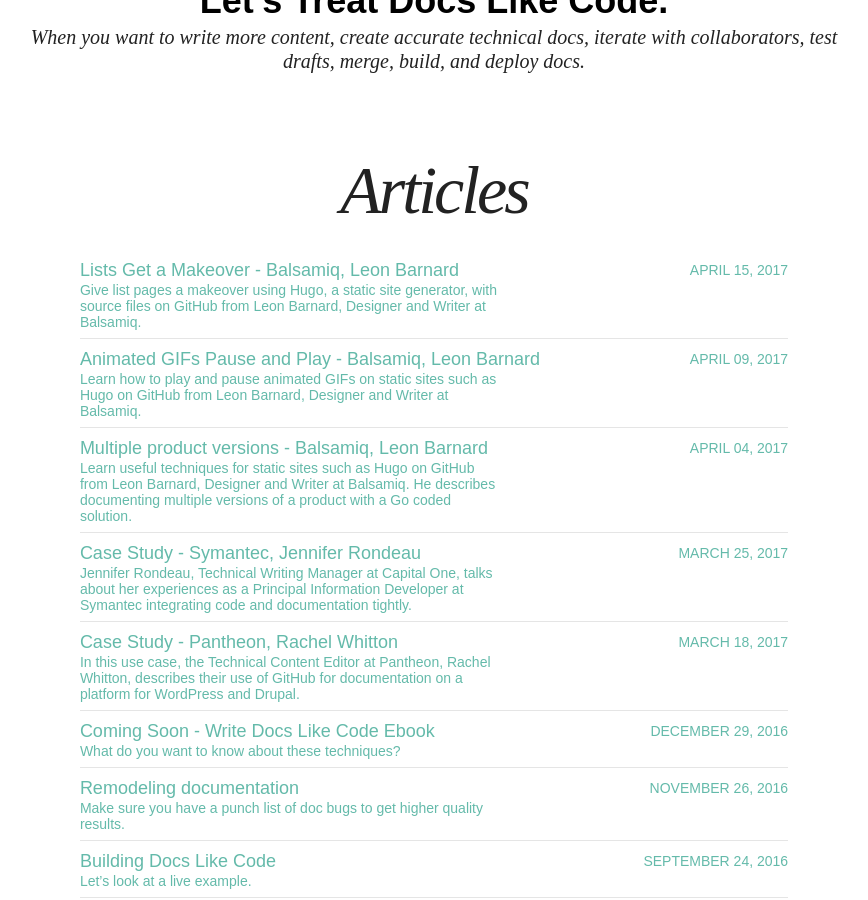
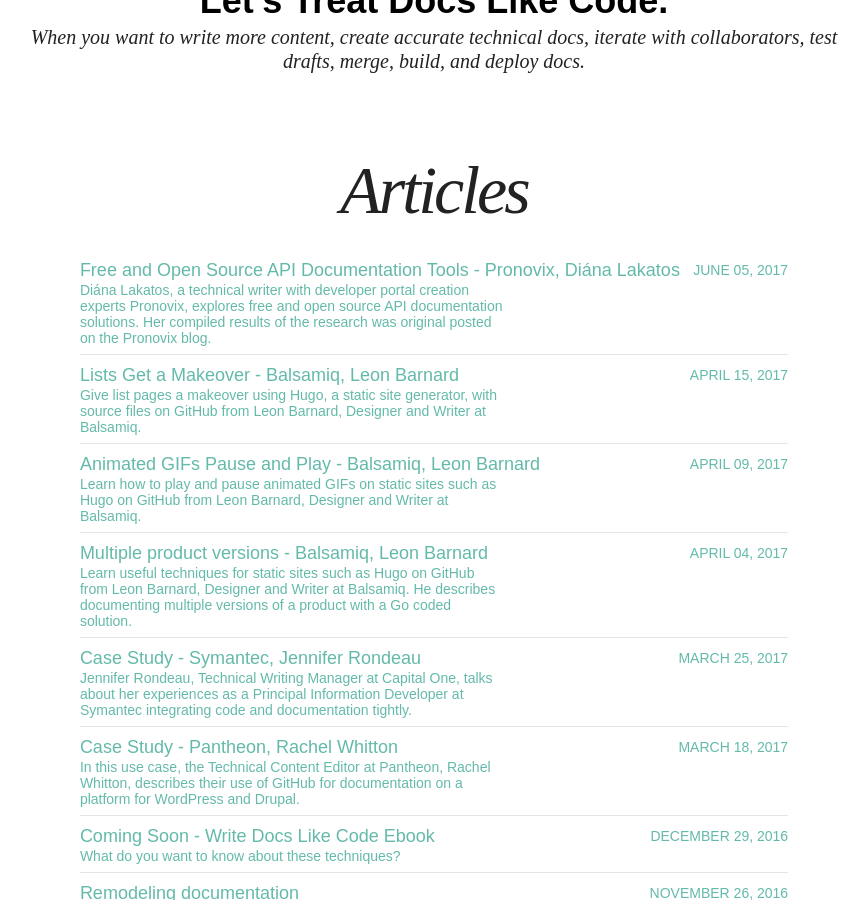
Before and after one commit to justwriteclick/docslikecode, a Jekyll site: the page built from articles/index.md, in a window 1280 px wide and 900 px high, scrolled down 442 px. Shown: the whole window, without its empty margins (206-1074 px from the left). Built offline with Jekyll 4.4.1, drawn with Linux system fonts in a browser that asks for light colours; nearby versions of some CDN libraries; some of the changed lines change nothing that is shown.

Commit message:
Adds draft of post from Diana Lakatos, Pronovix

```diff
--- a/_data/authors.yml
+++ b/_data/authors.yml
@@ -20,3 +20,9 @@
   github: //github.com/balsamiqLeon
   twitter: leonbarnard
   bio: "Designer and Writer"
+
+diana_lakatos:
+  name: Diána Lakatos
+  avatar: https://pronovix.com/sites/default/files/styles/526x526/public/diana_lakatos.png
+  twitter:
+  bio: "Senior Technical Writer"
--- /dev/null
+++ b/_posts/articles/2017-06-05-free-open-source-api-doc-tools.md
@@ -0,0 +1,298 @@
+---
+layout: post
+title: Free and Open Source API Documentation Tools - Pronovix, Diána Lakatos
+excerpt: "Diána Lakatos, a technical writer with developer portal creation experts Pronovix, explores free and open source API documentation solutions. Her compiled results of the research was original posted on the Pronovix blog."
+modified: Mon Jun  5 20:14:08 MDT 2017
+categories: articles
+author: diana_lakatos
+tags: [case study, balsamiq, static sites, use case, wireframes, github, docs, repos, hugo, tools, gif, animated gifs]
+image:
+  feature: api-documentation.png
+  credit: Diána Lakatos, Pronovix
+  creditlink: https://pronovix.com
+comments: true
+share: true
+---
+
+Open source API documentation generators
+========================================
+
+API providers describe their API’s functionalities with **specifications and definitions**, like OpenAPI/Swagger, RAML, API Blueprint, I/O Docs or WSDL. **API documentation solutions** convert these definitions into a structured, easy to use API documentation for developers.
+
+*API documentation tools are sometimes named after the type of definition they take, e.g. Swagger generates API documentation from Swagger definitions. They also often include the definition in their naming, e.g. RAML 2 HTML.*
+
+API documentation generators using the Swagger/OpenAPI specification
+--------------------------------------------------------------------
+
+The Swagger specification is a powerful definition format that describes RESTful APIs. It maps all the resources and operations associated with a RESTful interface and makes it easier to develop and consume an API.
+
+Recently the Swagger standard changed its name to Open API, you can find out more about the initiative at the [Open API Initiative](https://www.openapis.org/) website. As a leading standard Swagger/OpenAPI has accumulated a large range of API documentation generators that use the specification format.
+
+### Swagger
+
+[Swagger](http://swagger.io/) is a complete framework for describing, producing, consuming, and visualizing RESTful web services.
+
+Use the Swagger ecosystem to create your API documentation: document APIs with JSON using the Swagger spec, and use the Web UI to dynamically convert it into API documentation in a web page. Your API documentation will be displayed through the Swagger UI, which provides a well-structured and good-looking interface.
+
+<img src="../images/pronovix/swagger_ui_example.png" alt="Swagger UI example" width="800" />
+
+Example of an API documentation displayed with the Swagger UI
+
+Swagger is free to use, licensed under the [Apache 2.0 License](https://www.apache.org/licenses/LICENSE-2.0). You can find all Swagger-related public tools under the [swagger-api GitHub account](https://github.com/swagger-api).
+
+Many [open source projects](http://swagger.io/open-source-integrations/) and [commercial vendors](http://swagger.io/commercial-tools/) provide Swagger integrations, so make sure to check out the list of available solutions before building new tooling - there is a big chance you will find an existing solution that fits the needs of your project.
+
+As today’s leading API ecosystem, it’s also the best documented and supported. Should you decide to document your APIs with Swagger, you can find plenty of resources, tutorials, examples and help online.
+
+### DapperDox
+
+With [DapperDox](http://dapperdox.io/) you can author readable guides and have them form part of a cohesive set of documentation along with the API specifications: You can inject relevant documentation into the rendered specification page.
+
+<img src="../images/pronovix/dapperdox_overview.png" alt="DapperDox Overview" width="800" />
+
+To create your API documentation with DapperDox, point DapperDox at your **OpenAPI/Swagger** specifications, add some documentation in **Markdown** and let DapperDox do the rest.
+
+### ReDoc
+
+[ReDoc](https://github.com/Rebilly/ReDoc) uses the OpenAPI specification and generates a responsive site with a three-panel design. It pulls markdown headings from the OpenAPI description field into the side menu, and supports deep linking.
+
+ReDoc aims to make deployment extremely easy, provides a wide support for OpenAPI objects, and offers interactive documentation for nested objects. You can include code samples via a third-party extension.
+
+<img src="../images/pronovix/redoc-demo.png" alt="Redoc Demo" width="800" />
+
+API documentation generators using the RAML specification
+---------------------------------------------------------
+
+[RAML](http://raml.org/) (RESTful API Modeling Language) helps you manage the whole API lifecycle from design to sharing.
+
+RAML is built on broadly-used standards such as YAML and JSON, and is language neutral with tools for: Java, Javascript, .Net, PHP, Python, Ruby, etc.
+
+To create your API documentation with RAML, you can choose open source tools like the [API Console](http://raml.org/projects/projects#q:api%20console) or [RAML 2 HTML](http://raml.org/projects/projects#q:raml%20to%20html). Documentation can be generated quickly and on the fly. With parsers available for many languages you can create your own custom docs and interactive scripts like e.Pages and Spotify.
+
+### RAML 2 HTML
+
+[RAML 2 HTML](https://github.com/raml2html/raml2html) is a simple RAML to HTML documentation generator with theme support, written for Node.js.
+
+<img src="../images/pronovix/raml2html_demo.png" alt="RAML2HTML demo" width="800" />
+
+Example of an API documentation displayed with RAML 2 HTML’s default theme
+
+RAML 2 HTML ships with a default theme, but you can install more from NPM. For example, to render RAML to Markdown, you can install the raml2html-markdown-theme.
+
+### RAML Api Console
+
+Using the [RAML API Console](https://github.com/mulesoft/api-console) you can create HTML documentation from a RAML specification. It allows browsing of API documentation and in-browser testing of API methods.
+
+There are two ways you can include the console: directly, or within an iframe.
+
+<img src="../images/pronovix/raml_console_demo.png" alt="RAML Console Demo" width="800" />
+
+Example of an API documentation displayed with the RAML API Console
+
+API documentation generators using the API Blueprint specification
+------------------------------------------------------------------
+
+[API Blueprint](https://apiblueprint.org/) is a Markdown-based document format for writing API descriptions and documentation. With API Blueprint you can quickly design and prototype APIs to be created, or document and test already deployed APIs.
+
+Thanks to its broad adoption there is a wide range of tools built for API Blueprint. From various standalone tools such as mock server, documentation and testing tools to full-featured API life-cycle solutions.
+
+### Snowboard
+
+[Snowboard](https://github.com/subosito/snowboard) is an API Blueprint parser and renderer. It offers a colourful default theme illustrating API request types and responses, and can also be used with custom templates.
+
+<img src="../images/pronovix/snowboard_example.png" alt="Snowboard example" width="800" />
+
+Example of an API documentation displayed with Snowboard
+
+### Aglio
+
+[Aglio](https://github.com/danielgtaylor/aglio) renders HTML from API Blueprint files, with support for custom colors, templates and themes.
+
+<img src="../images/pronovix/aglio_example.png" alt="Aglio example" width="800" />
+
+Example of an API documentation displayed with Aglio (Cyborg two-column theme)
+
+Other free and open source API documentation generators
+-------------------------------------------------------
+
+Besides the ones detailed above, there are plenty of different open source API documentation generators for different languages and API specifications. Here’s a brief summary of the ones we’ve explored:
+
+-   [I/O Docs](https://github.com/mashery/iodocs): I/O docs is an API definition format for the TIBCO Mashery network that comes with a live interactive documentation system for RESTful web APIs. By defining APIs at the resource, method and parameter levels in a JSON schema, I/O Docs will generate a JavaScript client interface.
+-   [Slate](https://github.com/lord/slate): Slate helps you create responsive API documentation with a clean, intuitive design. Although it’s built in Ruby, when you write docs with Slate, you're just writing Markdown, which makes it simple to edit and understand. By default, your Slate-generated documentation is hosted in a public Github repository, which makes it simple for other developers to make pull requests to your docs if they find typos or other problems. Of course, if you don't want to use GitHub, you can also host your docs elsewhere.
+-   [Whiteboard](https://github.com/mpociot/whiteboard): A NodeJS based project started from Slate.
+-   [apiDoc](http://apidocjs.com/): Inline documentation for RESTful web APIs, that creates a documentation from API annotations in your source code.
+-   [CUUBEZ API Visualizer](http://apivisualizer.cuubez.com/): Java based API solution to visualize the documentation of RESTful web APIs. This API visualizing framework supports all JAXRS based java REST frameworks and non-JAXRS java based REST frameworks that are currently available in the industry.
+-   [Apidox](http://apidox.net/): XML powered live interactive API documentation and browsing for RESTful APIs.
+-   [Carte](https://github.com/Wiredcraft/carte): A simple Jekyll based documentation website for APIs. Designed as a boilerplate to build your own documentation, heavily inspired by Swagger and I/O docs.
+-   [Docbox](https://github.com/tmcw/docbox): A responsive website generated from Markdown documentation content. It’s dynamically updated with React.
+
+And a free one:
+
+-   [API Docs](https://api-docs.io/): Although not open source, API Docs provides a hosted public API documentation service for OAS (Swagger) and RAML specifications for free. Features like custom domains, themes, and analytics, are available for a nominal cost through the [StopLight](http://stoplight.io/?utm_source=apidocs&utm_medium=cost) integration.
+
+General purpose open source documentation tools
+===============================================
+
+Although very handy, API documentation generators are not the only way to render and display your API docs. Many general purpose documentation tools can also get the job done. You could consider using them if you already have one in place, or if you have more documentation tasks than documenting your API alone.
+
+A couple of documentation tools you can check out:
+
+-   [Dexy](http://www.dexy.it/): Dexy is a multi-purpose project automation tool with lots of features designed to work with documents. It does the repetitive parts for you, and thus makes it easier to create technical documents. Many developers use it to document APIs, because combined with other open source tools, Dexy is able to run your example code, save the results, fetch data from an API, and post your docs to a blog or a wiki.
+-   [Docco](https://jashkenas.github.io/docco/): Docco is a quick-and-dirty documentation generator. It produces an HTML document that displays your comments intermingled with your code.
+-   [Doxygen](http://www.stack.nl/~dimitri/doxygen/): Doxygen is the de facto standard tool for generating documentation from annotated C++ sources, but it also supports other popular programming languages such as C, Objective-C, C\#, PHP, Java, Python, IDL, Fortran, VHDL, Tcl, and to some extent D. To document your API, generate an online HTML documentation browser or an offline reference manual, and configure Doxygen to extract the code structure from your source files.
+
+We mentioned these tools to give you an idea of how you can use general documentation tools for API documentation, but there are many more to choose from, if you’d like to follow this approach.
+
+Developer portals
+=================
+
+Good API documentation is necessary, but not sufficient for a great developer experience, so it’s better to think about the whole experience in terms of a developer portal that will fulfill all developer needs. Besides the API documentation, a developer portal can include guides and tutorials, reference pages, FAQs, forums, other support resources, software development kits, etc. For an overview of all the different types of documentation a good developer portal needs, [check our blog post series on developer portal components](https://pronovix.com/blog/developer-portals-best-practices-documentation-patterns) or receive it as a white paper in your mailbox by [subscribing to our Developer Portal mailing list](https://bit.ly/devportals).
+
+At Pronovix, we work with [Drupal](https://www.drupal.org/), an open source content management system to build a full-featured developer portal, a toolbox for developer relations with integrated API documentation.
+
+Drupal has a couple of modules that you can use to document your APIs, one of which is the [API module](https://www.drupal.org/project/api) originally developed to produce the Drupal developer documentation available at [api.drupal.org](https://api.drupal.org/api/drupal). It implements a subset of the Doxygen documentation generator specification, with some Drupal-specific additions. If you’d like to publish your API documentation and you plan to extend it into a developer portal, you could give Drupal a try, as it’s free, open source, and has extensive documentation both for the core CMS and the API module.
+
+We have done extensive work with Apigee’s developer portal that is built in Drupal 7, and we are building a new developer portal in Drupal 8, Drupal’s latest release. As API documentation is a key requirement, it will include a custom API documentation generator that can import Swagger/OpenAPI files and that splits the documentation for individual endpoints into separate entities so that you can control access granularly and easily extend your documentation (especially important for partner portals and for organisations that have strong security requirements). Our ultimate goal is to share our developer portal package as an open source Drupal distribution.
+
+Conclusion
+==========
+
+As you can see, with some research and hopefully with the help of this post, you have a good chance to find an open source API documentation tool that fits the needs of your project.
+
+Although this article features quite a few solutions, there are many others available or in development, and new ones are popping up continuously. Please let us know in the comments if you’ve tried a solution that you’d recommend to others!
+
+Reference
+=========
+
+<table>
+<thead>
+<tr class="header">
+<th></th>
+<th>Quick summary</th>
+<th>Source (specification)</th>
+<th>Live demo</th>
+</tr>
+</thead>
+<tbody>
+<tr class="odd">
+<td>Swagger</td>
+<td>Whole ecosystem, lots of integrations<br />
+Good-looking UI for docs<br />
+Widely used, many resources available</td>
+<td>Swagger/OpenAPI</td>
+<td><a href="http://petstore.swagger.io/">Swagger demo</a></td>
+</tr>
+<tr class="even">
+<td>DapperDox</td>
+<td>Inject relevant documentation right into the rendered specification page</td>
+<td>OpenAPI, Markdown</td>
+<td><a href="http://dapperdox.io/docs/overview">DapperDox demo</a></td>
+</tr>
+<tr class="odd">
+<td>ReDoc</td>
+<td>Easy deployment<br />
+Wide support for OpenAPI objects<br />
+Interactive, responsive documentation</td>
+<td>OpenAPI</td>
+<td><a href="https://rebilly.github.io/RebillyAPI/">ReDoc demo</a></td>
+</tr>
+<tr class="even">
+<td>RAML 2 HTML</td>
+<td>Simple RAML to HTML documentation generator theme support</td>
+<td>RAML, NodeJSwith</td>
+<td><a href="https://rawgit.com/raml2html/default-theme/master/examples/helloworld.html">RAML 2 HTML demo</a></td>
+</tr>
+<tr class="odd">
+<td>RAML API Console</td>
+<td>Browsing of API documentation and in-browser testing of API methods</td>
+<td>RAML, NodeJS</td>
+<td><a href="https://anypoint.mulesoft.com/apiplatform/popular/#/portals/organizations/52560d3f-c37a-409d-9887-79e0a9a9ecff/apis/5502/versions/5487/pages/30295">RAML API Console demo</a></td>
+</tr>
+<tr class="even">
+<td>Snowboard</td>
+<td>API Blueprint renderer</td>
+<td>API Blueprint</td>
+<td><a href="https://htmlpreview.github.io/?https://github.com/subosito/snowboard/blob/master/examples/alpha/Real%20World%20API.html">Snowboard demo</a></td>
+</tr>
+<tr class="odd">
+<td>Aglio</td>
+<td>API Blueprint renderer with many custom themes</td>
+<td>API Blueprint</td>
+<td><a href="http://htmlpreview.github.io/?https://raw.githubusercontent.com/danielgtaylor/aglio/blob/master/examples/cyborg.html">Aglio demo</a></td>
+</tr>
+<tr class="even">
+<td>I/O Docs</td>
+<td>Live interactive API documentation system for I/O Docs specification format</td>
+<td>I/O Docs (JSON)</td>
+<td><a href="http://support.mashery.com/io-docs">I/O Docs demo</a></td>
+</tr>
+<tr class="odd">
+<td><br />
+Slate</td>
+<td>Clean, intuitive design<br />
+Write in Markdown<br />
+Collaboration through GitHub</td>
+<td><br />
+Markdown (Ruby)</td>
+<td><br />
+<a href="https://lord.github.io/slate/">Slate demo</a></td>
+</tr>
+<tr class="even">
+<td>Whiteboard</td>
+<td>NodeJS based Slate alternative</td>
+<td>NodeJS</td>
+<td><a href="https://wifidistribution.com/docs/">Whiteboard demo</a></td>
+</tr>
+<tr class="odd">
+<td>apiDoc</td>
+<td>Inline documentation for RESTful web APIs</td>
+<td>NodeJS</td>
+<td><a href="http://apidocjs.com/example/">apiDoc demo</a></td>
+</tr>
+<tr class="even">
+<td>CuuBEZ API Visualizer</td>
+<td>Visualize the documentation of RESTful web APIs</td>
+<td>Java</td>
+<td><a href="http://apivisualizerold.cuubez.com/demo.html">CuuBEZ API Visualizer demo</a></td>
+</tr>
+<tr class="odd">
+<td>Apidox</td>
+<td>XML powered live interactive API documentation and browsing for RESTful APIs</td>
+<td>XML, PHP<br />
+</td>
+<td><a href="http://apidox.net/demo/apidox.php">Apidox demo</a></td>
+</tr>
+<tr class="even">
+<td>Carte</td>
+<td>A simple Jekyll based documentation website<br />
+for APIs</td>
+<td>Jekyll, YAML</td>
+<td><a href="http://wiredcraft.github.io/carte/">Carte demo</a></td>
+</tr>
+<tr class="odd">
+<td>Docbox</td>
+<td>A responsive website generated from Markdown documentation content</td>
+<td>Markdown</td>
+<td><a href="https://50-53007065-gh.circle-artifacts.com/0/tmp/circle-artifacts.8SMOD8H/index.html#our-api">Docbox demo</a></td>
+</tr>
+<tr class="even">
+<td>API Docs<br />
+</td>
+<td>Free, hosted API documentation</td>
+<td>OpenAPI, Swagger, RAML</td>
+<td><a href="https://giphy.api-docs.io/1.0/welcome">API Docs demo</a></td>
+</tr>
+</tbody>
+</table>
+
+### Definitions
+
+An **Application Programming Interface (API)** is a set of clearly defined methods of communication between various software components. Organizations share their APIs so that developers can build applications that use the services of their software.
+
+**API documentation** describes what services an API offers and how to use those services. Good quality documentation is essential to developer experience, which in turn will impact the adoption and long-term success of an API.
+
+### We wrote this post for:
+
+-   **API providers**: To provide an overview of free and open source tools for companies that want to share, update or customize their API docs or developer portal.
+-   **Developer portal builders**: To provide an independent review of existing developer portal solutions that developer teams tasked with building developer portals can use as a reference in discussions with their clients, to make it easier to select the one that best fits their needs.
+-   **Technical writers**: To create a resource that tech writers can use to select the API documentation infrastructure that fits best with their existing authoring workflows.
```
Also changed, not shown: images/pronovix/aglio_example.png (added), images/pronovix/dapperdox_overview.png (added), images/pronovix/raml2html_demo.png (added), images/pronovix/raml_console_demo.png (added), images/pronovix/redoc-demo.png (added), images/pronovix/snowboard_example.png (added), images/pronovix/swagger_ui_example.png (added), 1 other file.
